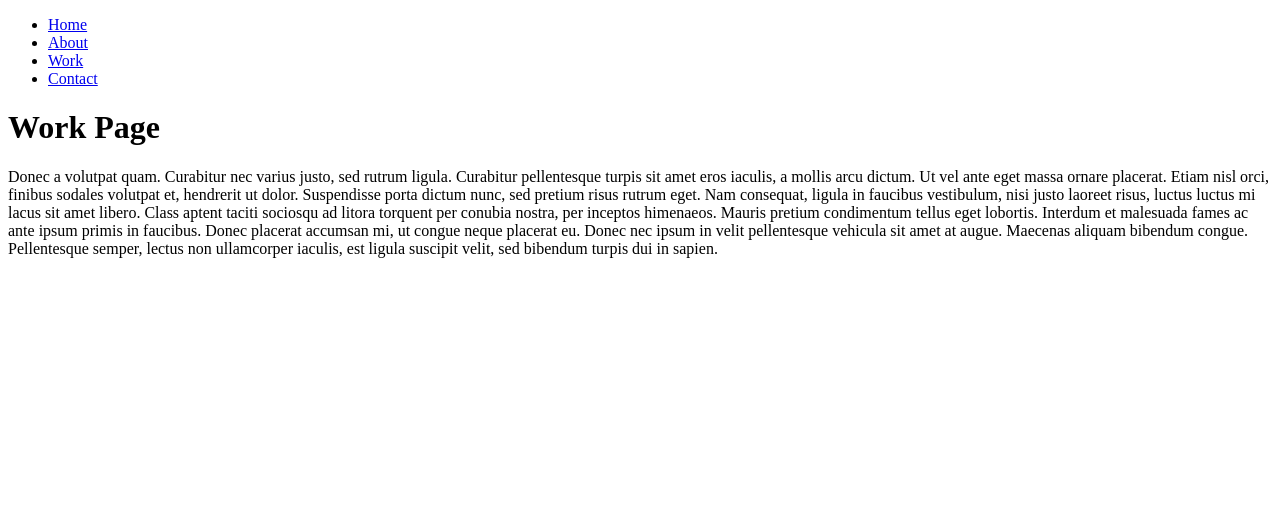
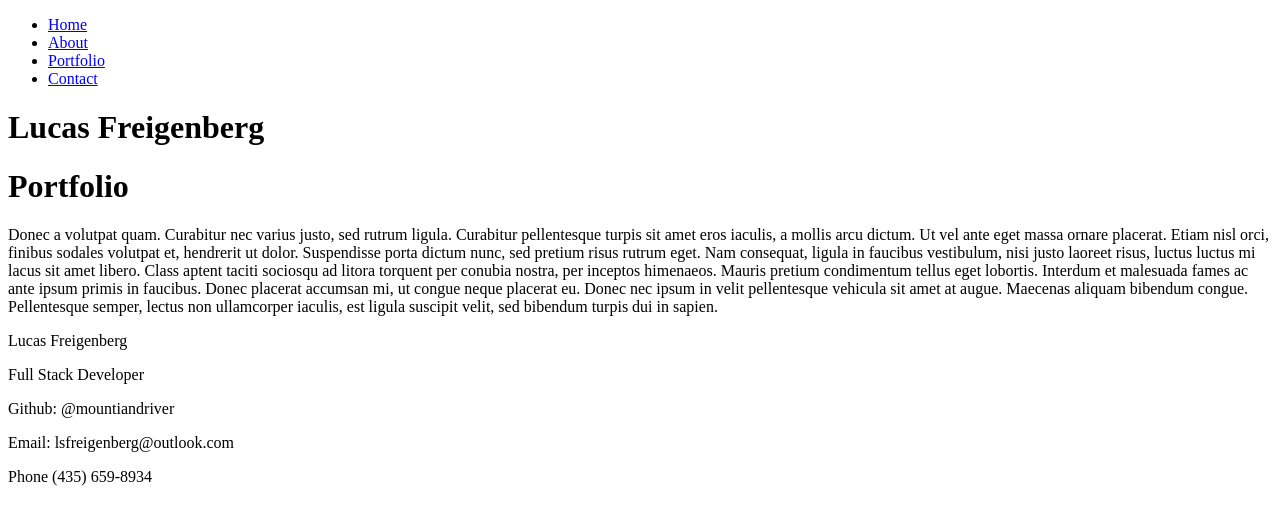
Before and after one commit to mountaindriver/Portfolio, a React (Create React App) app: page / in a window 1280 px wide. Shown: the top 522 px of the page. Built offline with nearby package versions, Linux system fonts and the light colour scheme.

Commit message:
Creat Form on Contact Page

```diff
--- a/src/App.js
+++ b/src/App.js
@@ -1,10 +1,10 @@
-import Portfolio from './components/portfolioContainer.js'
+import PortfolioContainer from './components/portfolioContainer.js'
 
 
 function App() {
   return (
     <div className="portfolio-app">
-      <Portfolio />
+      <PortfolioContainer />
     </div>
   );
 }
--- /dev/null
+++ b/src/components/Footer.js
@@ -0,0 +1,13 @@
+import React from 'react';
+
+export default function Header (){
+    return (
+        <footer>
+            <p>Lucas Freigenberg</p>
+            <p>Full Stack Developer</p>
+            <p>Github: @mountiandriver</p>
+            <p>Email: lsfreigenberg@outlook.com</p>
+            <p>Phone (435) 659-8934</p>
+        </footer>
+    );
+}
--- /dev/null
+++ b/src/components/Form.js
@@ -0,0 +1,84 @@
+import React, { useState } from 'react';
+
+// Here we import a helper function that will check if the email is valid
+import { validateEmail } from '../utils/helpers';
+
+function Form() {
+  // Create state variables for the fields in the form
+  // We are also setting their initial values to an empty string
+  const [email, setEmail] = useState('');
+  const [name, setName] = useState('');
+  const [message, setMessage] = useState('');
+  const [errorMessage, setErrorMessage] = useState('');
+
+  const handleInputChange = (e) => {
+    // Getting the value and name of the input which triggered the change
+    const { target } = e;
+    const inputType = target.name;
+    const inputValue = target.value;
+
+    // Based on the input type, we set the state of either email, name, and message
+    if (inputType === 'email') {
+      setEmail(inputValue);
+    } else if (inputType === 'name') {
+      setName(inputValue);
+    } else {
+      setMessage(inputValue);
+    }
+  };
+
+  const handleFormSubmit = (e) => {
+    // Preventing the default behavior of the form submit (which is to refresh the page)
+    e.preventDefault();
+
+    // First we check to see if the email is not valid. If so we set an error message to be displayed on the page.
+    if (!validateEmail(email)) {
+      setErrorMessage('Email is invalid');
+      // We want to exit out of this code block if something is wrong so that the user can correct it
+      return;
+    }
+
+    // If everything goes according to plan, we want to clear out the input after a successful registration.
+    setName('');
+    setMessage('');
+    setEmail('');
+    setErrorMessage('');
+  };
+
+  return (
+    <div>
+      <form className="form">
+      <input
+          value={name}
+          name="name"
+          onChange={handleInputChange}
+          type="name"
+          placeholder="Name"
+        />
+        <input
+          value={email}
+          name="email"
+          onChange={handleInputChange}
+          type="email"
+          placeholder="Email"
+        />
+        <textarea
+          value={message}
+          name="message"
+          onChange={handleInputChange}
+          type="text"
+          placeholder="Message"
+        />
+
+        <button type="button" onClick={handleFormSubmit}>Submit</button>
+      </form>
+      {errorMessage && (
+        <div>
+          <p className="error-text">{errorMessage}</p>
+        </div>
+      )}
+    </div>
+  );
+}
+
+export default Form;
--- /dev/null
+++ b/src/components/Header.js
@@ -0,0 +1,9 @@
+import React from 'react';
+
+export default function Header (){
+    return (
+        <header>
+            <h1>Lucas Freigenberg</h1>
+        </header>
+    );
+}
--- a/src/components/NavTabs.js
+++ b/src/components/NavTabs.js
@@ -28,12 +28,12 @@ function NavTabs({ currentPage, handlePageChange }) {
       </li>
       <li className="nav-item">
         <a
-          href="#Work"
-          onClick={() => handlePageChange('Work')}
-          // Check to see if the currentPage is `Work`, and if so we use the active link class from bootstrap. Otherwise, we set it to a normal nav-link
-          className={currentPage === 'Work' ? 'nav-link active' : 'nav-link'}
+          href="#Portfolio"
+          onClick={() => handlePageChange('Portfolio')}
+          // Check to see if the currentPage is `Portfolio`, and if so we use the active link class from bootstrap. Otherwise, we set it to a normal nav-link
+          className={currentPage === 'Portfolio' ? 'nav-link active' : 'nav-link'}
         >
-          Work
+          Portfolio
         </a>
       </li>
       <li className="nav-item">
--- a/src/components/pages/About.js
+++ b/src/components/pages/About.js
@@ -3,7 +3,7 @@ import React from 'react';
 export default function About() {
   return (
     <div>
-      <h1>About Page</h1>
+      <h1>About Me</h1>
       <p>
         Nunc pharetra finibus est at efficitur. Praesent sed congue diam.
         Integer gravida dui mauris, ut interdum nunc egestas sed. Aenean sed
--- a/src/components/pages/Contact.js
+++ b/src/components/pages/Contact.js
@@ -1,22 +1,17 @@
 import React from 'react';
+import Form from '../Form';
 
 export default function Contact() {
   return (
     <div>
-      <h1>Contact Page</h1>
+      <h1>Contact</h1>
       <p>
         Integer cursus bibendum sem non pretium. Vestibulum in aliquet sem, quis
         molestie urna. Aliquam semper ultrices varius. Aliquam faucibus sit amet
         magna a ultrices. Aenean pellentesque placerat lacus imperdiet
-        efficitur. In felis nisl, luctus non ante euismod, tincidunt bibendum
-        mi. In a molestie nisl, eu sodales diam. Nam tincidunt lacus quis magna
-        posuere, eget tristique dui dapibus. Maecenas fermentum elementum
-        faucibus. Quisque nec metus vestibulum, egestas massa eu, sollicitudin
-        ipsum. Nulla facilisi. Sed ut erat ligula. Nam tincidunt nunc in nibh
-        dictum ullamcorper. Class aptent taciti sociosqu ad litora torquent per
-        conubia nostra, per inceptos himenaeos. Etiam ornare rutrum felis at
-        rhoncus. Etiam vel condimentum magna, quis tempor nulla.
+        efficitur.
       </p>
+      <Form />
     </div>
   );
 }
--- a/src/components/pages/Work.js
+++ b/src/components/pages/Portfolio.js
@@ -3,7 +3,7 @@ import React from 'react';
 export default function Blog() {
   return (
     <div>
-      <h1>Work Page</h1>
+      <h1>Portfolio</h1>
       <p>
         Donec a volutpat quam. Curabitur nec varius justo, sed rutrum ligula.
         Curabitur pellentesque turpis sit amet eros iaculis, a mollis arcu
--- a/src/components/portfolioContainer.js
+++ b/src/components/portfolioContainer.js
@@ -1,17 +1,22 @@
 import React, { useState } from 'react';
+// Components
 import NavTabs from './NavTabs';
-import Work from './pages/Work';
+import Header from './Header';
+import Footer from './Footer';
+
+// Pages
+import Portfolio from './pages/Portfolio';
 import About from './pages/About';
 import Contact from './pages/Contact';
 
 
-export default function Portfolio(){
-    const [currentPage, setCurrentPage] = useState('Work');
+export default function PortfolioContainer(){
+    const [currentPage, setCurrentPage] = useState('Portfolio');
 
     // This method is checking to see what the value of `currentPage` is. Depending on the value of currentPage, we return the corresponding component to render.
     const renderPage = () => {
-      if (currentPage === 'Work') {
-        return <Work />;
+      if (currentPage === 'Portfolio') {
+        return <Portfolio />;
       }
       if (currentPage === 'About') {
         return <About />;
@@ -28,8 +33,12 @@ export default function Portfolio(){
       <div>
         {/* We are passing the currentPage from state and the function to update it */}
         <NavTabs currentPage={currentPage} handlePageChange={handlePageChange} />
+        <Header />
         {/* Here we are calling the renderPage method which will return a component  */}
         {renderPage()}
+        {/* no footer on contact page */}
+        {currentPage === 'Contact'? null
+        :<Footer />}
       </div>
     );
 }
--- /dev/null
+++ b/src/utils/helpers.js
@@ -0,0 +1,4 @@
+export function validateEmail(email) {
+    const re = /^(([^<>()[\]\\.,;:\s@"]+(\.[^<>()[\]\\.,;:\s@"]+)*)|(".+"))@((\[[0-9]{1,3}\.[0-9]{1,3}\.[0-9]{1,3}\.[0-9]{1,3}\])|(([a-zA-Z\-0-9]+\.)+[a-zA-Z]{2,}))$/;
+    return re.test(String(email).toLowerCase());
+  }
```
